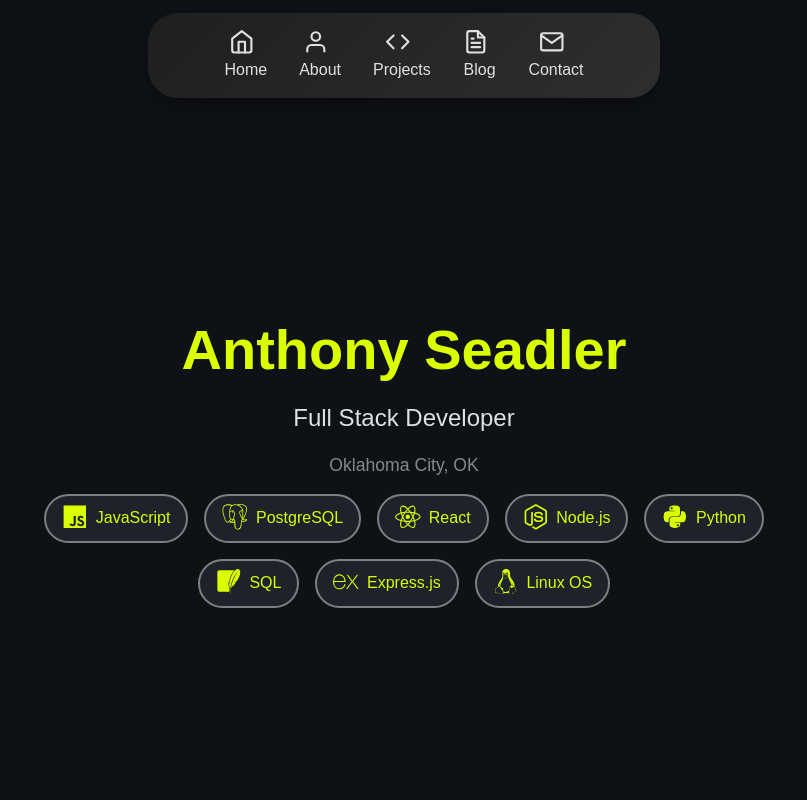
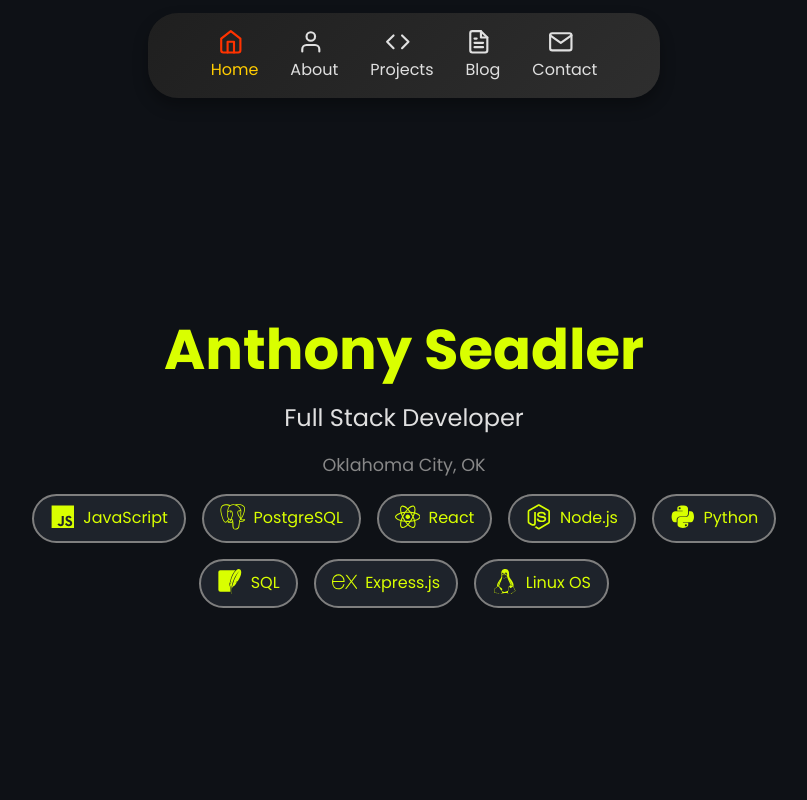
Before and after one commit to ajSeadler/landing-page, a React (Vite) app: page / in a window 1280 px wide. Shown: the top 800 px of the page, without its empty margins (236-1043 px from the left). Built offline with nearby package versions, Linux system fonts and the light colour scheme.

Commit message:
no longer hide nav bar

```diff
--- a/index.html
+++ b/index.html
@@ -2,6 +2,12 @@
 <html lang="en">
   <head>
     <meta charset="UTF-8" />
+    <link rel="preconnect" href="https://fonts.googleapis.com" />
+    <link rel="preconnect" href="https://fonts.gstatic.com" crossorigin />
+    <link
+      href="https://fonts.googleapis.com/css2?family=Poppins:ital,wght@0,100;0,200;0,300;0,400;0,500;0,600;0,700;0,800;0,900;1,100;1,200;1,300;1,400;1,500;1,600;1,700;1,800;1,900&display=swap"
+      rel="stylesheet"
+    />
     <link
       rel="icon"
       href="https://img.icons8.com/ios-filled/50/000000/developer.png"
--- a/src/components/NavBar.jsx
+++ b/src/components/NavBar.jsx
@@ -5,16 +5,15 @@
 
 export default function NavBar() {
   const [isVisible, setIsVisible] = useState(true);
+  const [activeLink, setActiveLink] = useState("home");
   const lastScrollY = useRef(window.scrollY);
 
   useEffect(() => {
     const handleScroll = () => {
       if (window.scrollY > lastScrollY.current) {
-        // Scrolling down
-        setIsVisible(false); //keep this as true until animation doesnt happen on mobile. animation should only happen on desktop
+        setIsVisible(true); // false if you want to hide nav bar
       } else {
-        // Scrolling up
-        setIsVisible(true);
+        setIsVisible(true); // Show navbar on scroll up.
       }
       lastScrollY.current = window.scrollY;
     };
@@ -28,31 +27,51 @@
     <nav className={`navbar ${isVisible ? "visible" : "hidden"}`}>
       <ul className="nav-links">
         <li>
-          <Link to="/" className="nav-item">
+          <Link
+            to="/"
+            className={`nav-item ${activeLink === "home" ? "active" : ""}`}
+            onClick={() => setActiveLink("home")}
+          >
             <FiHome className="icon" />
             <span>Home</span>
           </Link>
         </li>
         <li>
-          <a href="#about" className="nav-item">
+          <a
+            href="#about"
+            className={`nav-item ${activeLink === "about" ? "active" : ""}`}
+            onClick={() => setActiveLink("about")}
+          >
             <FiUser className="icon" />
             <span>About</span>
           </a>
         </li>
         <li>
-          <a href="#projects" className="nav-item">
+          <a
+            href="#projects"
+            className={`nav-item ${activeLink === "projects" ? "active" : ""}`}
+            onClick={() => setActiveLink("projects")}
+          >
             <FiCode className="icon" />
             <span>Projects</span>
           </a>
         </li>
         <li>
-          <a href="#blog" className="nav-item">
+          <a
+            href="#blog"
+            className={`nav-item ${activeLink === "blog" ? "active" : ""}`}
+            onClick={() => setActiveLink("blog")}
+          >
             <FiFileText className="icon" />
             <span>Blog</span>
           </a>
         </li>
         <li>
-          <a href="#contact" className="nav-item">
+          <a
+            href="#contact"
+            className={`nav-item ${activeLink === "contact" ? "active" : ""}`}
+            onClick={() => setActiveLink("contact")}
+          >
             <FiMail className="icon" />
             <span>Contact</span>
           </a>
--- a/src/index.css
+++ b/src/index.css
@@ -3,7 +3,7 @@
   margin: 0;
   padding: 0;
   box-sizing: border-box;
-  font-family: sans-serif;
+  font-family: 'Poppins';
   scroll-behavior: smooth;
   cursor: url('/tech-cursor.svg') 16 16, auto;
 }
--- a/src/styles/NavBar.css
+++ b/src/styles/NavBar.css
@@ -48,6 +48,18 @@
   transform: translateY(-2px);
 }
 
+.nav-item.active {
+
+  color: #ffcc00;
+
+
+}
+
+.nav-item.active .icon {
+  color: #ff3300;
+
+}
+
 .icon {
   font-size: 1.6rem;
   margin-bottom: 0.2rem;
```
